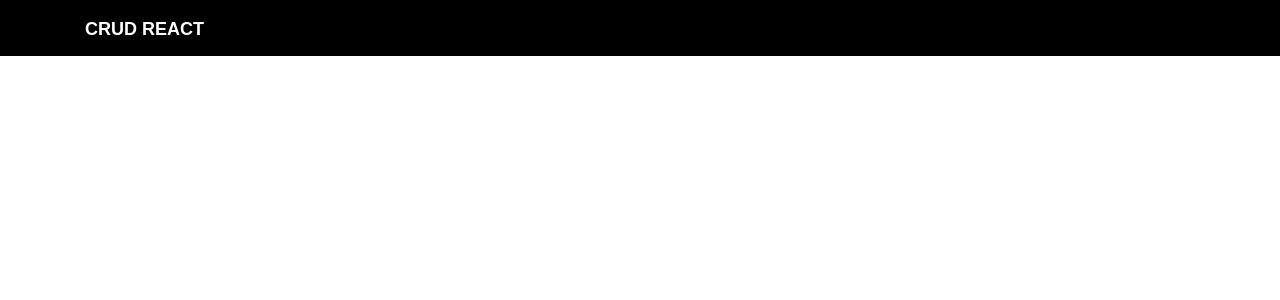
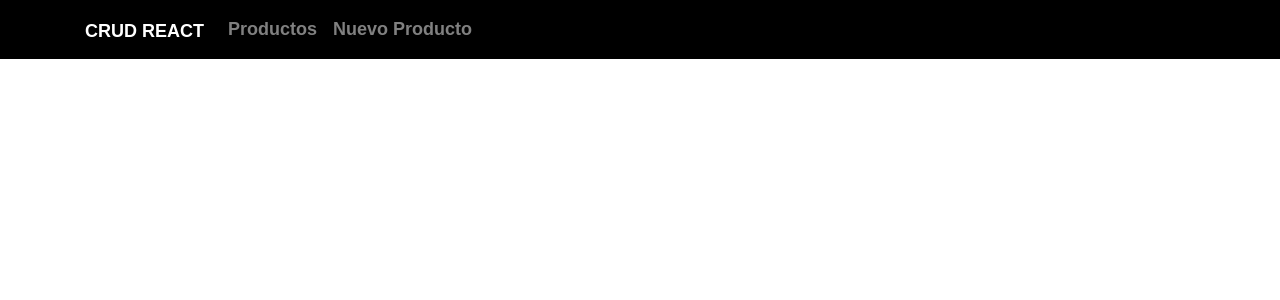
Before and after one commit to crisroddev/react-hooks-redux, a React (Create React App) app in the folder crud-react/: page / in a window 1280 px wide. Shown: the top 300 px of the page. Built offline with nearby package versions, Linux system fonts and the light colour scheme; a web font is replaced by a local one.

Commit message:
Header terminado

```diff
--- a/crud-react/src/components/Header.js
+++ b/crud-react/src/components/Header.js
@@ -1,5 +1,5 @@
 import React from 'react';
-import { Link } from 'react-router-dom';
+import { Link, NavLink } from 'react-router-dom';
 
 const Header = () => (
     <nav className="navbar navbar-expand-lg navbar-dark bg-dark">
@@ -7,6 +7,24 @@ const Header = () => (
             <Link to="productos" className="navbar-brand">
                 CRUD React
             </Link>
+            <ul className="navbar-nav mr-auto">
+                <li className="nav-item">
+                    <NavLink
+                    to="/productos"
+                    className="nav-link"
+                    activeClassName="active">
+                        Productos
+                    </NavLink>
+                </li>
+                <li className="nav-item">
+                    <NavLink
+                    to="/nuevo-producto"
+                    className="nav-link"
+                    activeClassName="active">
+                        Nuevo Producto
+                    </NavLink>
+                </li>
+            </ul>
         </div>
     </nav>
 );
```
